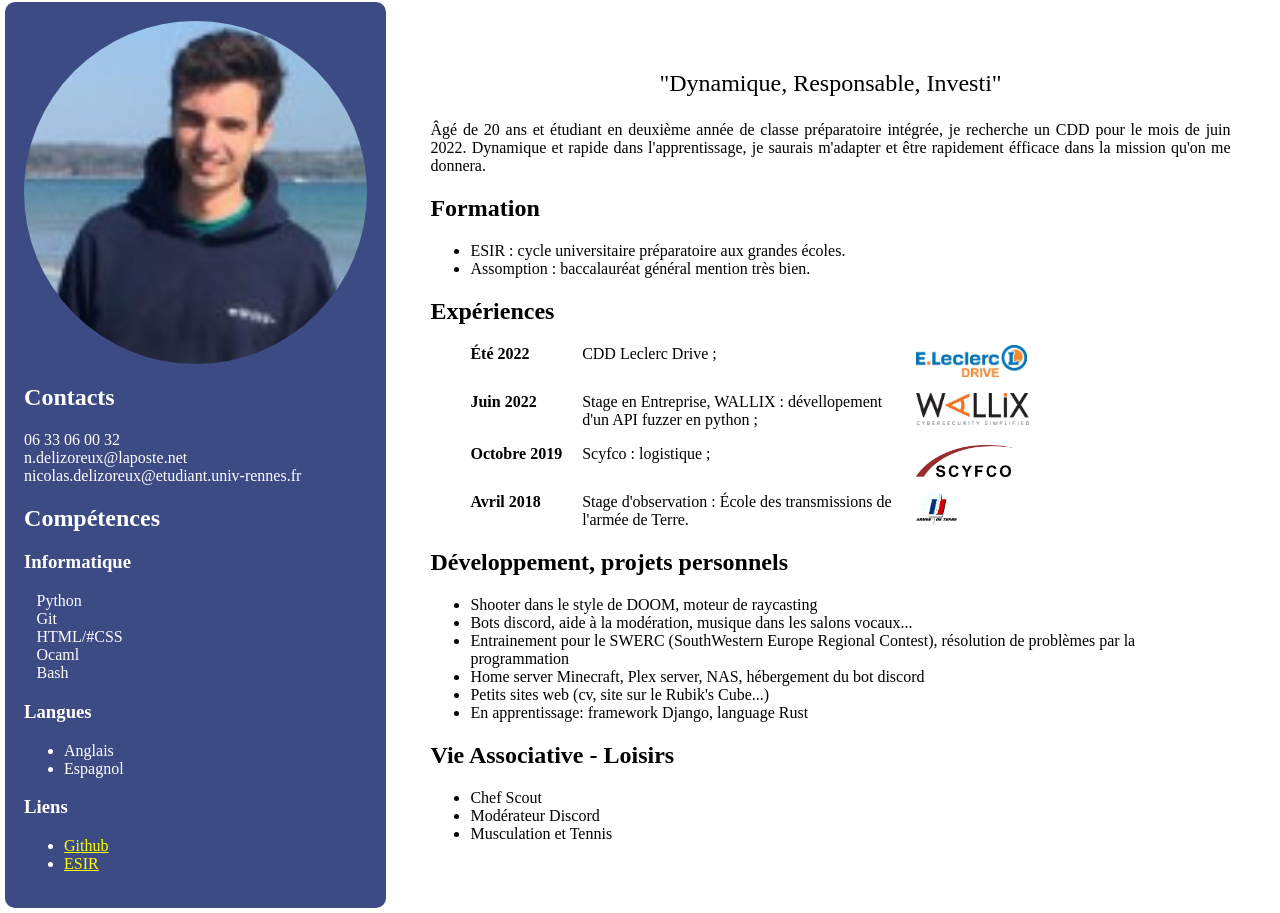
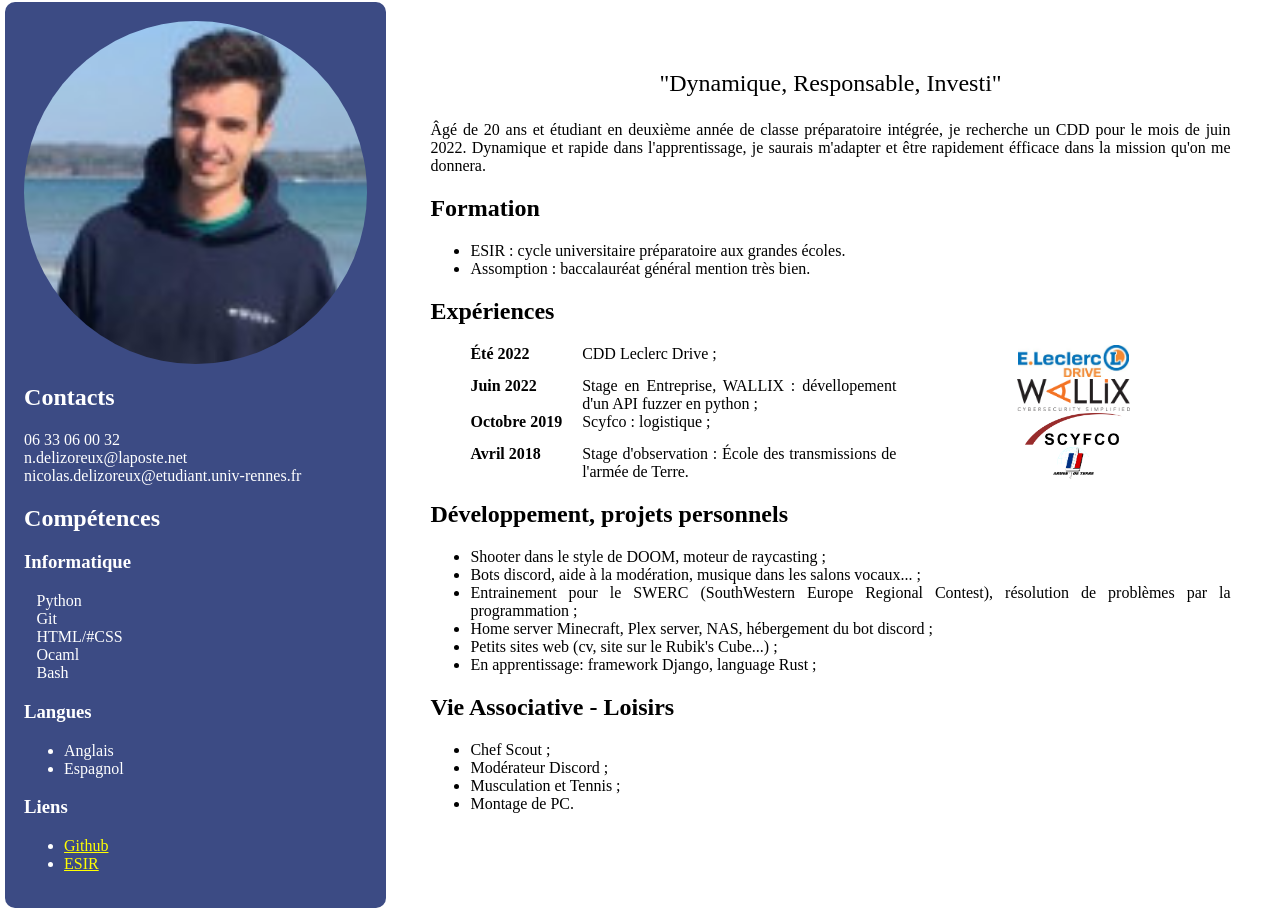
Before and after one commit to Nicosmonaute/CV, a plain HTML site: page index.html in a window 1280 px wide. Shown: the part 83-996 px from the top of the page. Drawn offline with Linux system fonts and the light colour scheme; a web font is replaced by a local one.

Commit message:
update infos

```diff
--- a/index.html
+++ b/index.html
@@ -81,21 +81,22 @@
             <section>
                 <h2>Développement, projets personnels</h2>
                     <ul>
-                        <li>Shooter dans le style de DOOM, moteur de raycasting</li>
-                        <li>Bots discord, aide à la modération, musique dans les salons vocaux...</li>
-                        <li>Entrainement pour le SWERC (SouthWestern Europe Regional Contest), résolution de problèmes par la programmation</li>
-                        <li>Home server Minecraft, Plex server, NAS, hébergement du bot discord</li>
-                        <li>Petits sites web (cv, site sur le Rubik's Cube...)</li>
-                        <li>En apprentissage: framework Django, language Rust</li>
+                        <li>Shooter dans le style de DOOM, moteur de raycasting ;</li>
+                        <li>Bots discord, aide à la modération, musique dans les salons vocaux... ;</li>
+                        <li>Entrainement pour le SWERC (SouthWestern Europe Regional Contest), résolution de problèmes par la programmation ;</li>
+                        <li>Home server Minecraft, Plex server, NAS, hébergement du bot discord ;</li>
+                        <li>Petits sites web (cv, site sur le Rubik's Cube...) ;</li>
+                        <li>En apprentissage: framework Django, language Rust ;</li>
                     </ul>
             </section>
 
             <section>
                 <h2>Vie Associative - Loisirs</h2>
                     <ul>
-                        <li>Chef Scout</li>
-                        <li>Modérateur Discord</li>
-                        <li>Musculation et Tennis</li>
+                        <li>Chef Scout ;</li>
+                        <li>Modérateur Discord ;</li>
+                        <li>Musculation et Tennis ;</li>
+                        <li>Montage de PC.</li>
                     </ul>
             </section>
 
--- a/style.css
+++ b/style.css
@@ -41,6 +41,7 @@ footer {
 
 section {
     width: 100%;
+    text-align: justify;
 }
 
 #profile {
@@ -102,7 +103,6 @@ img:hover {
     display: grid;
     grid-template-columns: auto 1fr 1fr;
     column-gap:20px;
-    row-gap: 1em;
     list-style-type:none;
 }
 
@@ -112,4 +112,5 @@ img:hover {
 
 .experiences_imgs {
     height: 2em;
+    margin:auto;
 }
```
